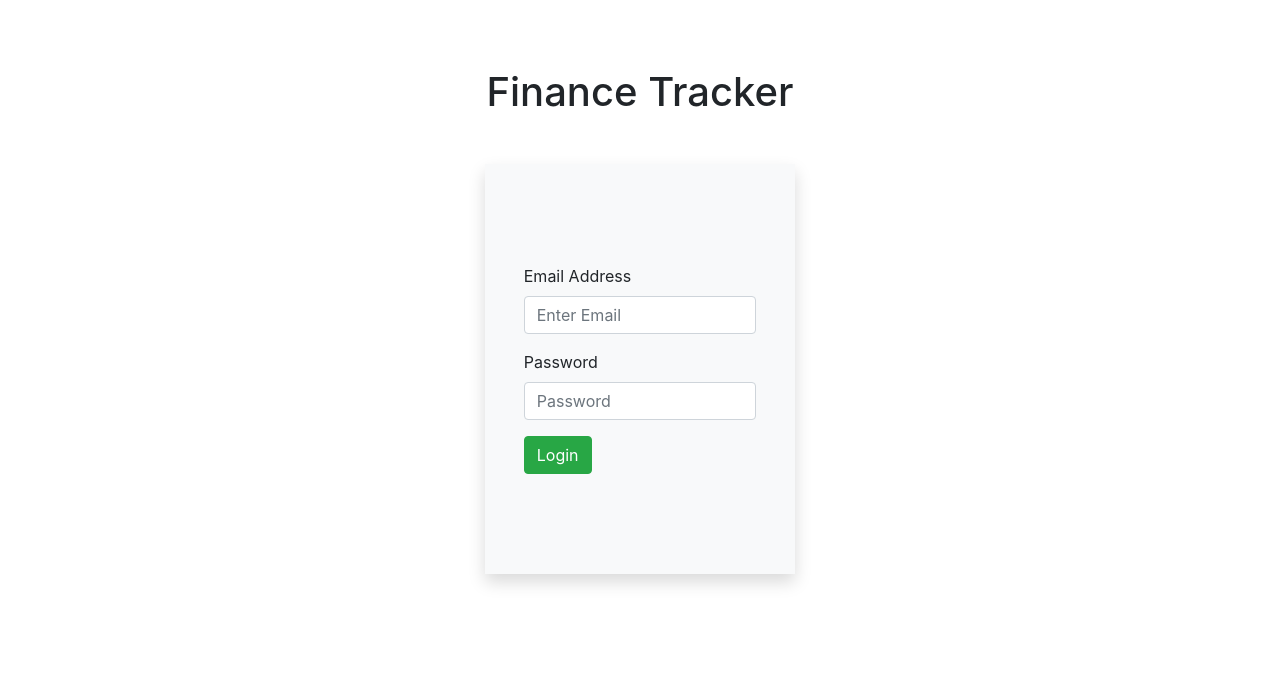
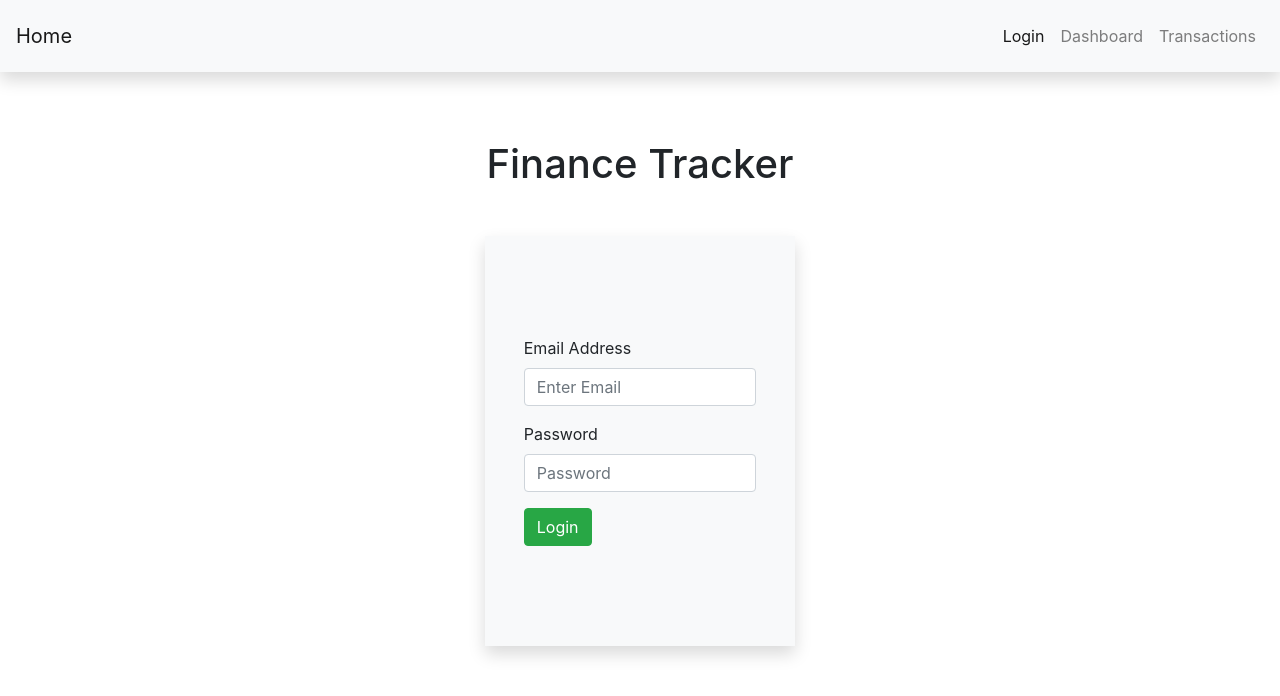
Before and after one commit to abdullahaslam2223/finance-tracker-ui, a React (Create React App) app: page /login in a window 1280 px wide. Shown: the top 696 px of the page. Built offline with nearby package versions, Linux system fonts and the light colour scheme.

Commit message:
adding navbar

```diff
--- a/src/App.js
+++ b/src/App.js
@@ -4,6 +4,7 @@ import Login from "./pages/Login";
 import Dashboard from "./pages/Dashboard";
 import Home from "./pages/Home";
 import NotFound from "./pages/NotFound";
+import Navbar from "./components/Navbar";
 import PublicRoutes from "./utils/PublicRoutes";
 import PrivateRoutes from "./utils/PrivateRoutes";
 import Transactions from "./pages/Transactions";
@@ -20,11 +21,13 @@ function App() {
     <BrowserRouter>
       <div>
         <ToastContainer />
-          {/* <div className="header">
-            <NavLink className={({ isActive }) => isActive ? 'active' : ''} to="/">Home</NavLink>
+          {/* <div className="header"> */}
+          <div>
+            <Navbar />
+            {/* <NavLink className={({ isActive }) => isActive ? 'active' : ''} to="/">Home</NavLink>
             <NavLink className={({ isActive }) => isActive ? 'active' : ''} to="/login">Login</NavLink><small>(Access without token only)</small>
-            <NavLink className={({ isActive }) => isActive ? 'active' : ''} to="/dashboard">Dashboard</NavLink><small>(Access with token only)</small>
-          </div> */}
+            <NavLink className={({ isActive }) => isActive ? 'active' : ''} to="/dashboard">Dashboard</NavLink><small>(Access with token only)</small> */}
+          </div>
           <div className="content">
             <Routes>
               <Route path="*" element={<NotFound />} />
--- /dev/null
+++ b/src/components/Navbar.js
@@ -0,0 +1,37 @@
+import { Link, NavLink } from 'react-router-dom';
+
+function Navbar() {
+  return (
+    <nav className="navbar navbar-expand-lg navbar-light bg-light p-3 shadow">
+      <Link className="navbar-brand" to="/">Home</Link>
+
+      <button
+        className="navbar-toggler"
+        type="button"
+        data-toggle="collapse"
+        data-target="#navbarNav"
+        aria-controls="navbarNav"
+        aria-expanded="false"
+        aria-label="Toggle navigation"
+      >
+        <span className="navbar-toggler-icon"></span>
+      </button>
+
+      <div className="collapse navbar-collapse" id="navbarNav">
+        <ul className="navbar-nav ml-auto">
+          <li className="nav-item">
+            <NavLink className="nav-link" to="/login" activeClassName="active">Login</NavLink>
+          </li>
+          <li className="nav-item">
+            <NavLink className="nav-link" to="/dashboard" activeClassName="active">Dashboard</NavLink>
+          </li>
+          <li className="nav-item">
+            <NavLink className="nav-link" to="/transactions" activeClassName="active">Transactions</NavLink>
+          </li>
+        </ul>
+      </div>
+    </nav>
+  );
+}
+
+export default Navbar;
--- a/src/components/TransactionModal.js
+++ b/src/components/TransactionModal.js
@@ -42,7 +42,8 @@ function TransactionModal({showModal, setShowModal, transactions, setTransaction
         setShowModal(false);
     };
 
-    const handleTransaction = () => {
+    const handleTransaction = (e) => {
+        e.preventDefault();
         addTransaction();
         setShowModal(false);
     }
@@ -53,12 +54,12 @@ function TransactionModal({showModal, setShowModal, transactions, setTransaction
 
     return (
         <Modal show={showModal} onHide={closeModal}>
+            <Form onSubmit={handleTransaction}>
             <Modal.Header>
                 <Modal.Title>Add Transaction</Modal.Title>
                 <FaTimes className="icon-close" style={{cursor: "pointer"}} onClick={closeModal} />
             </Modal.Header>
             <Modal.Body>
-                <Form>
                     <Form.Group className='mb-3' controlId='transactionName'>
                         <Form.Label>Name</Form.Label>
                         <Form.Control
@@ -115,14 +116,13 @@ function TransactionModal({showModal, setShowModal, transactions, setTransaction
                             </Dropdown.Item>
                         </Dropdown.Menu>
                     </Dropdown>
-
-                </Form>
             </Modal.Body>
                 <Modal.Footer>
-                    <Button variant="success" onClick={handleTransaction}>
+                    <Button type="submit" variant="success">
                         Add
                     </Button>
                 </Modal.Footer>
+                </Form>
             </Modal>
     );
 
--- a/src/pages/Dashboard.js
+++ b/src/pages/Dashboard.js
@@ -1,6 +1,5 @@
 import { useNavigate } from "react-router-dom";
 import { getUser, removeUserSession } from "../utils/common";
-import { NavLink } from "react-router-dom";
 
 function Dashboard(props) {
     const navigate = useNavigate();
@@ -13,9 +12,6 @@ function Dashboard(props) {
 
     return(
     <div>
-      <div>
-      <NavLink className="btn btn-success" to="/transactions">Transactions</NavLink>
-      </div>
       Welcome {user.name}!<br /><br />
       <input type="button" onClick={handleLogout} value="Logout" />
     </div>
--- a/src/pages/Transactions.js
+++ b/src/pages/Transactions.js
@@ -109,14 +109,15 @@ function Transactions() {
     return(
 
             <div className='container'>
-                <div className="d-flex justify-content-end">
-                    <button className="btn btn-success mb-1" onClick={openModal}>Add Transaction</button>
+                <div className="d-flex justify-content-between">
+                    <h3>All Transactions</h3>
+                    <button className="btn btn-success mb-1 align-self-end" onClick={openModal}>Add Transaction</button>
                 </div>
             {loading ? (
                 <Loader />
             ) :
                 <DataTable
-                    title="All Transactions"
+                    // title="All Transactions"
                     className='transaction-table shadow'
                     columns={columns}
                     data={transactions}
```
